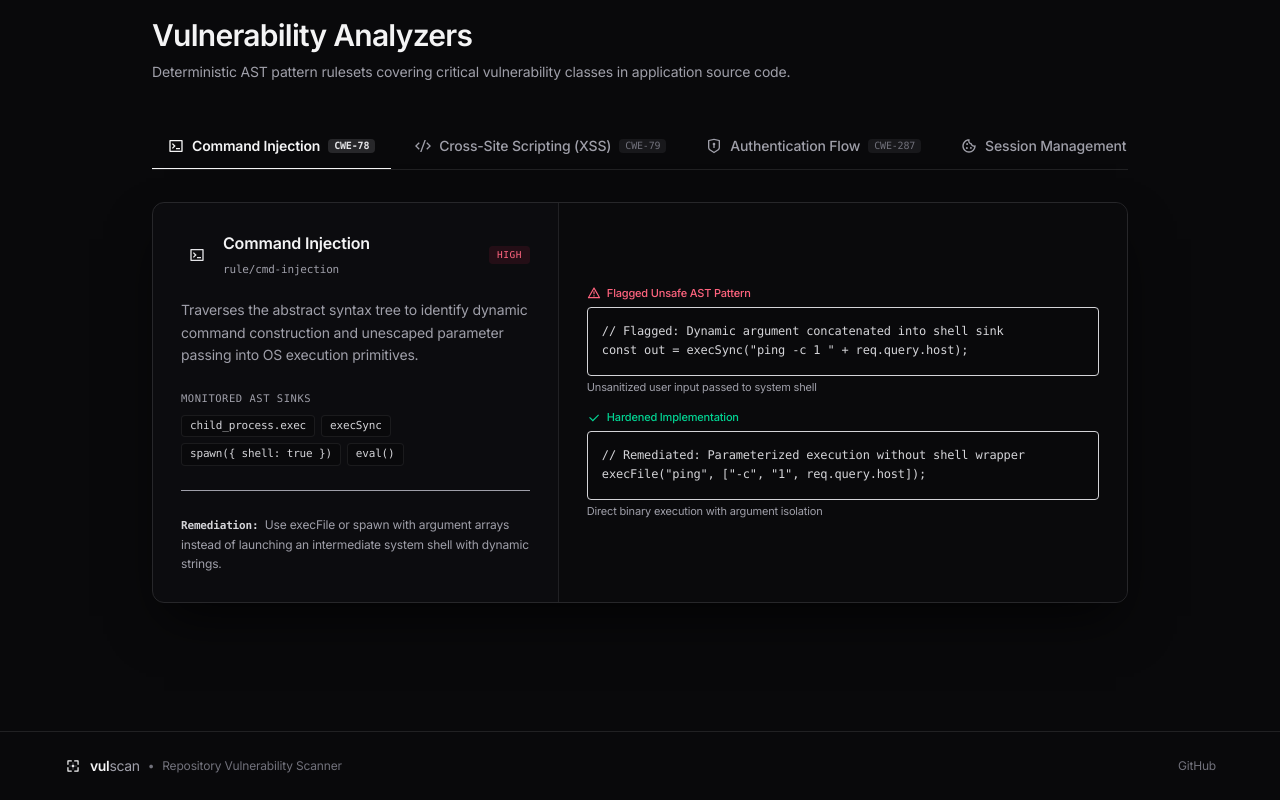
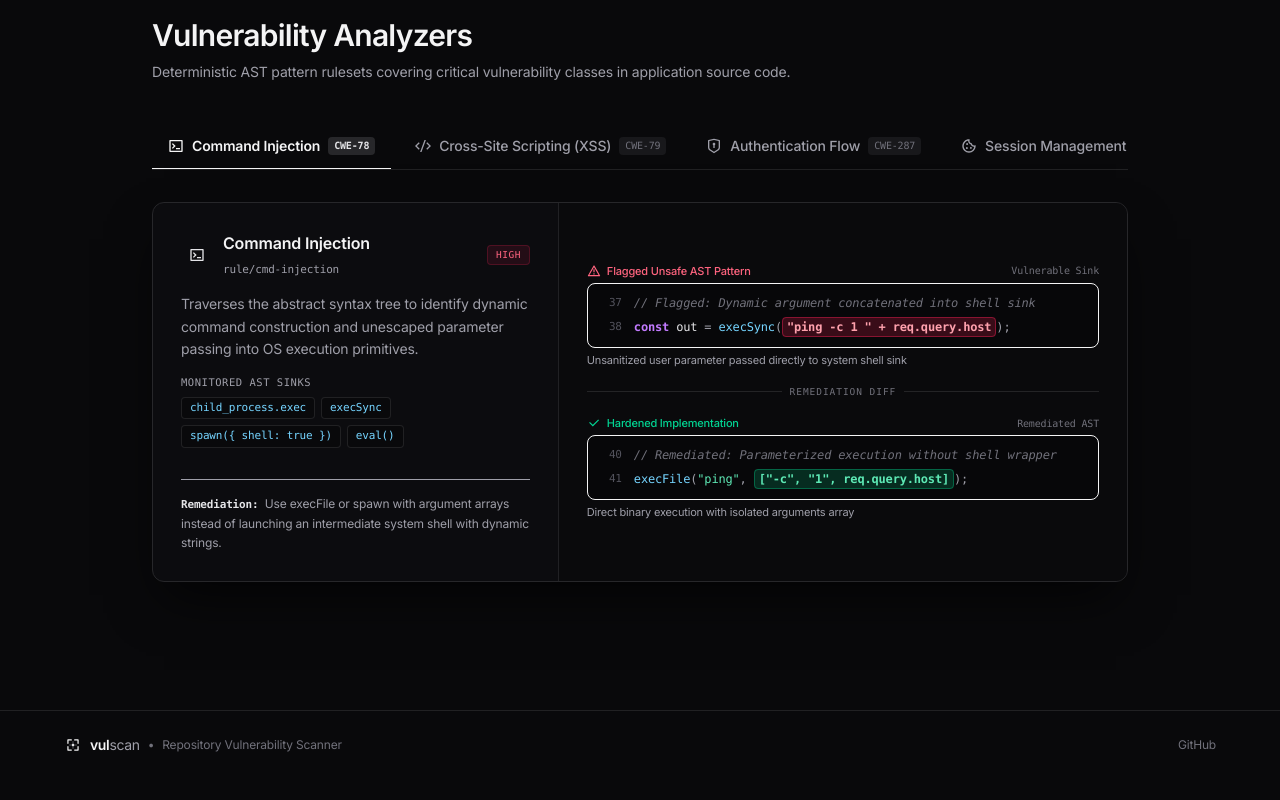
Before and after one commit to mohitdevx/vul-scan, a React (Vite) app in the folder frontend/: page / in a window 1280 px wide. Shown: the part 1192-1992 px from the top of the page. After the commit the page ends 1971 px from the top, so only its background shows below. Built offline with nearby package versions, Linux system fonts and the light colour scheme; no server answers.

Commit message:
improving the home page design

```diff
--- /dev/null
+++ b/frontend/src/components/atoms/CodeBlock.tsx
@@ -0,0 +1,251 @@
+import { type FC } from 'react'
+
+interface CodeBlockProps {
+  code: string
+  highlightToken?: string
+  highlightType?: 'unsafe' | 'safe'
+  showLineNumbers?: boolean
+  startLine?: number
+  className?: string
+}
+
+// Token types for syntax highlighting
+type TokenType =
+  | 'comment'
+  | 'string'
+  | 'keyword'
+  | 'boolean'
+  | 'number'
+  | 'function'
+  | 'property'
+  | 'punctuation'
+  | 'text'
+
+interface Token {
+  type: TokenType
+  content: string
+}
+
+const KEYWORDS = new Set([
+  'const',
+  'let',
+  'var',
+  'function',
+  'return',
+  'import',
+  'from',
+  'export',
+  'default',
+  'class',
+  'new',
+  'async',
+  'await',
+  'if',
+  'else',
+])
+
+function tokenizeLine(line: string): Token[] {
+  const tokens: Token[] = []
+  let i = 0
+
+  while (i < line.length) {
+    // Single line comments
+    if (line[i] === '/' && line[i + 1] === '/') {
+      tokens.push({ type: 'comment', content: line.slice(i) })
+      break
+    }
+
+    // Strings: single, double, backtick
+    if (line[i] === '"' || line[i] === "'" || line[i] === '`') {
+      const quote = line[i]
+      let str = quote
+      i++
+      while (i < line.length) {
+        str += line[i]
+        if (line[i] === quote && line[i - 1] !== '\\') {
+          i++
+          break
+        }
+        i++
+      }
+      tokens.push({ type: 'string', content: str })
+      continue
+    }
+
+    // Word tokens: keywords, booleans, functions, properties, identifiers
+    if (/[a-zA-Z_$]/.test(line[i])) {
+      let word = ''
+      while (i < line.length && /[a-zA-Z0-9_$]/.test(line[i])) {
+        word += line[i]
+        i++
+      }
+
+      if (KEYWORDS.has(word)) {
+        tokens.push({ type: 'keyword', content: word })
+      } else if (word === 'true' || word === 'false' || word === 'null' || word === 'undefined') {
+        tokens.push({ type: 'boolean', content: word })
+      } else if (i < line.length && line[i] === '(') {
+        tokens.push({ type: 'function', content: word })
+      } else if (tokens.length > 0 && tokens[tokens.length - 1].content === '.') {
+        tokens.push({ type: 'property', content: word })
+      } else {
+        tokens.push({ type: 'text', content: word })
+      }
+      continue
+    }
+
+    // Numbers
+    if (/[0-9]/.test(line[i])) {
+      let num = ''
+      while (i < line.length && /[0-9]/.test(line[i])) {
+        num += line[i]
+        i++
+      }
+      tokens.push({ type: 'number', content: num })
+      continue
+    }
+
+    // Operators and punctuation
+    if (/[{}()[\].,;:+=*&|^!<>?-]/.test(line[i])) {
+      tokens.push({ type: 'punctuation', content: line[i] })
+      i++
+      continue
+    }
+
+    // Whitespace / other
+    let space = ''
+    while (i < line.length && /\s/.test(line[i])) {
+      space += line[i]
+      i++
+    }
+    if (space) {
+      tokens.push({ type: 'text', content: space })
+    } else {
+      tokens.push({ type: 'text', content: line[i] })
+      i++
+    }
+  }
+
+  return tokens
+}
+
+export const CodeBlock: FC<CodeBlockProps> = ({
+  code,
+  highlightToken,
+  highlightType = 'unsafe',
+  showLineNumbers = true,
+  startLine = 1,
+  className = '',
+}) => {
+  const lines = code.trim().split('\n')
+
+  const renderToken = (token: Token, idx: number) => {
+    switch (token.type) {
+      case 'comment':
+        return (
+          <span key={idx} className="text-zinc-500 italic">
+            {token.content}
+          </span>
+        )
+      case 'string':
+        return (
+          <span key={idx} className="text-emerald-300">
+            {token.content}
+          </span>
+        )
+      case 'keyword':
+        return (
+          <span key={idx} className="text-purple-400 font-semibold">
+            {token.content}
+          </span>
+        )
+      case 'boolean':
+      case 'number':
+        return (
+          <span key={idx} className="text-amber-300">
+            {token.content}
+          </span>
+        )
+      case 'function':
+        return (
+          <span key={idx} className="text-sky-300">
+            {token.content}
+          </span>
+        )
+      case 'property':
+        return (
+          <span key={idx} className="text-cyan-200">
+            {token.content}
+          </span>
+        )
+      case 'punctuation':
+        return (
+          <span key={idx} className="text-zinc-400">
+            {token.content}
+          </span>
+        )
+      default:
+        return (
+          <span key={idx} className="text-zinc-200">
+            {token.content}
+          </span>
+        )
+    }
+  }
+
+  return (
+    <div
+      className={`rounded-lg bg-[#070709] border border-zinc-850 py-2.5 px-3.5 font-mono text-[12px] leading-relaxed overflow-hidden no-scrollbar select-text ${className}`}
+    >
+      <div className="space-y-1">
+        {lines.map((lineText, lineIdx) => {
+          const lineNum = startLine + lineIdx
+          const hasHighlight = highlightToken && lineText.includes(highlightToken)
+
+          if (hasHighlight && highlightToken) {
+            const parts = lineText.split(highlightToken)
+            return (
+              <div key={lineIdx} className="flex items-start gap-3">
+                {showLineNumbers && (
+                  <span className="text-zinc-600 text-[11px] select-none shrink-0 w-5 text-right font-mono">
+                    {lineNum}
+                  </span>
+                )}
+                <div className="flex-1 whitespace-pre">
+                  {tokenizeLine(parts[0]).map((tok, i) => renderToken(tok, i))}
+                  <span
+                    className={
+                      highlightType === 'unsafe'
+                        ? 'bg-rose-500/20 text-rose-300 px-1 py-0.5 rounded border border-rose-500/40 font-semibold'
+                        : 'bg-emerald-500/20 text-emerald-300 px-1 py-0.5 rounded border border-emerald-500/40 font-semibold'
+                    }
+                  >
+                    {highlightToken}
+                  </span>
+                  {parts[1] &&
+                    tokenizeLine(parts[1]).map((tok, i) =>
+                      renderToken(tok, i + 100)
+                    )}
+                </div>
+              </div>
+            )
+          }
+
+          const tokens = tokenizeLine(lineText)
+          return (
+            <div key={lineIdx} className="flex items-start gap-3">
+              {showLineNumbers && (
+                <span className="text-zinc-600 text-[11px] select-none shrink-0 w-5 text-right font-mono">
+                  {lineNum}
+                </span>
+              )}
+              <div className="flex-1 whitespace-pre">
+                {tokens.map((tok, i) => renderToken(tok, i))}
+              </div>
+            </div>
+          )
+        })}
+      </div>
+    </div>
+  )
+}
--- a/frontend/src/components/molecules/TerminalWindow.tsx
+++ b/frontend/src/components/molecules/TerminalWindow.tsx
@@ -51,7 +51,7 @@ export const TerminalWindow: FC<TerminalWindowProps> = ({
       </div>
 
       {/* Terminal Body */}
-      <div className="p-4 text-[12px] leading-relaxed text-zinc-300 overflow-x-auto">
+      <div className="p-4 text-[12px] leading-relaxed text-zinc-300 overflow-x-auto no-scrollbar">
         {children}
       </div>
     </div>
--- a/frontend/src/components/organisms/FeaturesSection.tsx
+++ b/frontend/src/components/organisms/FeaturesSection.tsx
@@ -7,6 +7,7 @@ import {
   RiAlertLine,
   RiCheckLine,
 } from '@remixicon/react'
+import { CodeBlock } from '../atoms/CodeBlock'
 
 interface AnalyzerSpec {
   id: string
@@ -18,8 +19,10 @@ interface AnalyzerSpec {
   description: string
   sinks: string[]
   vulnerableSnippet: string
+  vulnerableHighlight: string
   vulnerableLabel: string
   safeSnippet: string
+  safeHighlight: string
   safeLabel: string
   remediation: string
 }
@@ -36,9 +39,11 @@ const ANALYZERS: AnalyzerSpec[] = [
       'Traverses the abstract syntax tree to identify dynamic command construction and unescaped parameter passing into OS execution primitives.',
     sinks: ['child_process.exec', 'execSync', 'spawn({ shell: true })', 'eval()'],
     vulnerableSnippet: `// Flagged: Dynamic argument concatenated into shell sink\nconst out = execSync("ping -c 1 " + req.query.host);`,
-    vulnerableLabel: 'Unsanitized user input passed to system shell',
+    vulnerableHighlight: `"ping -c 1 " + req.query.host`,
+    vulnerableLabel: 'Unsanitized user parameter passed directly to system shell sink',
     safeSnippet: `// Remediated: Parameterized execution without shell wrapper\nexecFile("ping", ["-c", "1", req.query.host]);`,
-    safeLabel: 'Direct binary execution with argument isolation',
+    safeHighlight: `["-c", "1", req.query.host]`,
+    safeLabel: 'Direct binary execution with isolated arguments array',
     remediation:
       'Use execFile or spawn with argument arrays instead of launching an intermediate system shell with dynamic strings.',
   },
@@ -53,9 +58,11 @@ const ANALYZERS: AnalyzerSpec[] = [
       'Audits AST assignment expressions and JSX attributes to pinpoint unescaped variable flows terminating in DOM mutation sinks.',
     sinks: ['element.innerHTML', 'outerHTML', 'dangerouslySetInnerHTML', 'document.write'],
     vulnerableSnippet: `// Flagged: Raw unescaped user payload assigned to HTML sink\nelement.innerHTML = "<div>" + req.body.payload + "</div>";`,
-    vulnerableLabel: 'Unescaped dynamic string written to innerHTML',
+    vulnerableHighlight: `innerHTML`,
+    vulnerableLabel: 'Unescaped dynamic string written directly to innerHTML sink',
     safeSnippet: `// Remediated: Encoded text content node\nelement.textContent = req.body.payload;`,
-    safeLabel: 'Safe text node assignment preventing script execution',
+    safeHighlight: `textContent`,
+    safeLabel: 'Safe text node assignment preventing browser script execution',
     remediation:
       'Avoid raw HTML assignment sinks. Use textContent, standard JSX string children, or explicit contextual sanitizers.',
   },
@@ -69,9 +76,11 @@ const ANALYZERS: AnalyzerSpec[] = [
     description:
       'Detects missing algorithm whitelisting in token verification calls, insecure token decoding without signature checks, and missing auth gates.',
     sinks: ['jwt.verify()', 'jwt.decode()', 'router.use()'],
-    vulnerableSnippet: `// Flagged: Missing explicit algorithms whitelist enforcement\njwt.verify(token, secret); // vulnerable to "none" algorithm`,
-    vulnerableLabel: 'Token verified without restricting allowed algorithms',
+    vulnerableSnippet: `// Flagged: Missing explicit algorithms whitelist enforcement\njwt.verify(token, secret);`,
+    vulnerableHighlight: `jwt.verify(token, secret)`,
+    vulnerableLabel: 'Token verified without restricting allowed cryptographic algorithms',
     safeSnippet: `// Remediated: Strict algorithm constraint enforced\njwt.verify(token, secret, { algorithms: ["HS256"] });`,
+    safeHighlight: `{ algorithms: ["HS256"] }`,
     safeLabel: 'Explicit cryptographic algorithm whitelist enforced',
     remediation:
       'Always enforce an explicit algorithms array in verification calls and ensure all protected endpoints declare auth middleware.',
@@ -87,9 +96,11 @@ const ANALYZERS: AnalyzerSpec[] = [
       'Validates cookie configuration flags and verifies session identifiers are regenerated upon privilege state transitions.',
     sinks: ['res.cookie()', 'express-session', 'req.session.regenerate()'],
     vulnerableSnippet: `// Flagged: Session cookie issued without protective flags\nres.cookie("sid", sessionId);`,
+    vulnerableHighlight: `res.cookie("sid", sessionId)`,
     vulnerableLabel: 'Missing httpOnly, secure, and sameSite cookie attributes',
-    safeSnippet: `// Remediated: Fully hardened cookie flags\nres.cookie("sid", sessionId, {\n  httpOnly: true,\n  secure: true,\n  sameSite: "strict",\n});`,
-    safeLabel: 'Hardened cookie transport flags preventing theft and CSRF',
+    safeSnippet: `// Remediated: Hardened cookie flags enforced\nres.cookie("sid", sessionId, { httpOnly: true, secure: true });`,
+    safeHighlight: `{ httpOnly: true, secure: true }`,
+    safeLabel: 'Hardened cookie transport flags preventing session theft and hijacking',
     remediation:
       'Always set httpOnly, secure, and sameSite attributes on session cookies, and regenerate session IDs on successful login.',
   },
@@ -113,8 +124,8 @@ export const FeaturesSection: FC = () => {
           </p>
         </div>
 
-        {/* Clean Underline Tab Navigation */}
-        <div className="flex items-center gap-1 sm:gap-2 overflow-x-auto border-b border-zinc-800/80 mb-8 scrollbar-none">
+        {/* Clean Underline Tab Navigation without scrollbar */}
+        <div className="flex items-center gap-1 sm:gap-2 overflow-x-auto border-b border-zinc-800/80 mb-8 no-scrollbar">
           {ANALYZERS.map(item => {
             const ItemIcon = item.icon
             const isActive = item.id === activeId
@@ -133,8 +144,10 @@ export const FeaturesSection: FC = () => {
                 <ItemIcon className="w-4 h-4 shrink-0" />
                 <span>{item.title}</span>
                 <span
-                  className={`text-[10px] font-mono px-1.5 py-0.2 rounded ${
-                    isActive ? 'bg-zinc-800 text-zinc-200' : 'bg-zinc-900 text-zinc-500'
+                  className={`text-[10px] font-mono px-1.5 py-0.5 rounded transition-colors ${
+                    isActive
+                      ? 'bg-zinc-800 text-zinc-200'
+                      : 'bg-zinc-900 text-zinc-500'
                   }`}
                 >
                   {item.cwe}
@@ -144,12 +157,12 @@ export const FeaturesSection: FC = () => {
           })}
         </div>
 
-        {/* Unified Inspection Console */}
-        <div className="rounded-xl border border-zinc-800 bg-[#0c0c0f] shadow-2xl shadow-black/70 overflow-hidden text-left">
-          <div className="grid grid-cols-1 lg:grid-cols-12">
+        {/* Unified Inspection Console with Locked Height (Never Expands or Contracts) */}
+        <div className="rounded-xl border border-zinc-800 bg-[#0c0c0f] shadow-2xl shadow-black/70 overflow-hidden text-left min-h-[380px] lg:h-[380px]">
+          <div className="grid grid-cols-1 lg:grid-cols-12 h-full">
             {/* Left Info Panel */}
-            <div className="lg:col-span-5 p-6 sm:p-7 flex flex-col justify-between border-b lg:border-b-0 lg:border-r border-zinc-800/80">
-              <div className="space-y-4">
+            <div className="lg:col-span-5 p-6 sm:p-7 flex flex-col justify-between border-b lg:border-b-0 lg:border-r border-zinc-800/80 h-full">
+              <div className="space-y-3.5">
                 {/* Meta header */}
                 <div className="flex items-center justify-between gap-3">
                   <div className="flex items-center gap-2.5">
@@ -169,29 +182,29 @@ export const FeaturesSection: FC = () => {
                   <span
                     className={`text-[9.5px] font-mono px-2 py-0.5 rounded uppercase tracking-wider ${
                       activeAnalyzer.severity === 'HIGH'
-                        ? 'text-rose-400 bg-rose-500/10'
-                        : 'text-amber-400 bg-amber-500/10'
+                        ? 'text-rose-400 bg-rose-500/10 border border-rose-500/20'
+                        : 'text-amber-400 bg-amber-500/10 border border-amber-500/20'
                     }`}
                   >
                     {activeAnalyzer.severity}
                   </span>
                 </div>
 
-                {/* Description */}
-                <p className="text-xs sm:text-sm text-zinc-400 leading-relaxed pt-1">
+                {/* Description with fixed minimum height */}
+                <p className="text-xs sm:text-sm text-zinc-400 leading-relaxed min-h-[44px]">
                   {activeAnalyzer.description}
                 </p>
 
-                {/* Monitored Sinks */}
-                <div className="pt-2">
-                  <div className="text-[10.5px] font-mono uppercase tracking-wider text-zinc-400 mb-2">
+                {/* Monitored Sinks with fixed height */}
+                <div>
+                  <div className="text-[10.5px] font-mono uppercase tracking-wider text-zinc-400 mb-1.5">
                     Monitored AST Sinks
                   </div>
-                  <div className="flex flex-wrap gap-1.5 font-mono text-[11px]">
+                  <div className="flex flex-wrap gap-1.5 font-mono text-[11px] min-h-[28px] items-center">
                     {activeAnalyzer.sinks.map(sink => (
                       <span
                         key={sink}
-                        className="bg-zinc-950 px-2 py-0.5 rounded text-zinc-300 border border-zinc-800/60"
+                        className="bg-zinc-950 px-2 py-0.5 rounded text-sky-300 border border-zinc-800/80 font-mono"
                       >
                         {sink}
                       </span>
@@ -200,39 +213,62 @@ export const FeaturesSection: FC = () => {
                 </div>
               </div>
 
-              {/* Remediation Note */}
-              <div className="pt-6 mt-6 border-t border-zinc-850 text-xs text-zinc-400 leading-relaxed">
-                <span className="font-semibold text-zinc-300 font-mono text-[11px]">Remediation: </span>
+              {/* Remediation Note with fixed minimum height */}
+              <div className="pt-3.5 border-t border-zinc-850 text-xs text-zinc-400 leading-relaxed min-h-[52px] flex items-center">
+                <p>
+                  <span className="font-semibold text-zinc-200 font-mono text-[11px]">Remediation: </span>
                   {activeAnalyzer.remediation}
+                </p>
               </div>
             </div>
 
-            {/* Right Diagnostic Code Panel */}
-            <div className="lg:col-span-7 p-6 sm:p-7 bg-zinc-950/60 flex flex-col justify-center space-y-4 font-mono text-xs">
+            {/* Right Diagnostic Code Panel with Syntax Highlighting and Tight Diff Layout */}
+            <div className="lg:col-span-7 p-6 sm:p-7 bg-zinc-950/60 flex flex-col justify-center gap-3.5 h-full">
               {/* Flagged Pattern */}
-              <div>
-                <div className="flex items-center gap-1.5 text-[11px] text-rose-400 mb-1.5 font-sans font-medium">
+              <div className="space-y-1">
+                <div className="flex items-center justify-between text-[11px]">
+                  <div className="flex items-center gap-1.5 text-rose-400 font-sans font-medium">
                     <RiAlertLine className="w-3.5 h-3.5 shrink-0" />
                     <span>Flagged Unsafe AST Pattern</span>
                   </div>
-                <div className="bg-zinc-950 rounded border border-zinc-850/80 p-3.5 text-zinc-300 overflow-x-auto whitespace-pre leading-relaxed">
-                  {activeAnalyzer.vulnerableSnippet}
+                  <span className="text-[10px] font-mono text-zinc-500">Vulnerable Sink</span>
                 </div>
-                <div className="text-[11px] text-zinc-400 mt-1 font-sans">
+                <CodeBlock
+                  code={activeAnalyzer.vulnerableSnippet}
+                  highlightToken={activeAnalyzer.vulnerableHighlight}
+                  highlightType="unsafe"
+                  startLine={37}
+                />
+                <div className="text-[11px] text-zinc-400 font-sans">
                   {activeAnalyzer.vulnerableLabel}
                 </div>
               </div>
 
+              {/* Clean Subtle Diff Divider */}
+              <div className="flex items-center gap-2 text-zinc-600 select-none py-0.5">
+                <div className="h-px bg-zinc-800/90 flex-1" />
+                <span className="text-[9.5px] font-mono uppercase tracking-widest text-zinc-500">
+                  Remediation Diff
+                </span>
+                <div className="h-px bg-zinc-800/90 flex-1" />
+              </div>
+
               {/* Remediated Pattern */}
-              <div>
-                <div className="flex items-center gap-1.5 text-[11px] text-emerald-400 mb-1.5 font-sans font-medium">
+              <div className="space-y-1">
+                <div className="flex items-center justify-between text-[11px]">
+                  <div className="flex items-center gap-1.5 text-emerald-400 font-sans font-medium">
                     <RiCheckLine className="w-3.5 h-3.5 shrink-0" />
                     <span>Hardened Implementation</span>
                   </div>
-                <div className="bg-zinc-950 rounded border border-zinc-850/80 p-3.5 text-zinc-300 overflow-x-auto whitespace-pre leading-relaxed">
-                  {activeAnalyzer.safeSnippet}
+                  <span className="text-[10px] font-mono text-zinc-500">Remediated AST</span>
                 </div>
-                <div className="text-[11px] text-zinc-400 mt-1 font-sans">
+                <CodeBlock
+                  code={activeAnalyzer.safeSnippet}
+                  highlightToken={activeAnalyzer.safeHighlight}
+                  highlightType="safe"
+                  startLine={40}
+                />
+                <div className="text-[11px] text-zinc-400 font-sans">
                   {activeAnalyzer.safeLabel}
                 </div>
               </div>
--- a/frontend/src/index.css
+++ b/frontend/src/index.css
@@ -49,3 +49,27 @@ select {
 * {
   box-sizing: border-box;
 }
+
+/* Global scrollbar styling */
+::-webkit-scrollbar {
+  width: 0px;
+  height: 0px;
+  background: transparent;
+}
+
+* {
+  -ms-overflow-style: none;
+  scrollbar-width: none;
+}
+
+/* Explicit no-scrollbar utility */
+.no-scrollbar::-webkit-scrollbar {
+  display: none;
+  width: 0px;
+  height: 0px;
+}
+
+.no-scrollbar {
+  -ms-overflow-style: none;
+  scrollbar-width: none;
+}
```
Also changed, not shown: 1 other file (tests, documents, lock files or other folders). Lines whose indentation alone changed are shown as unchanged.
